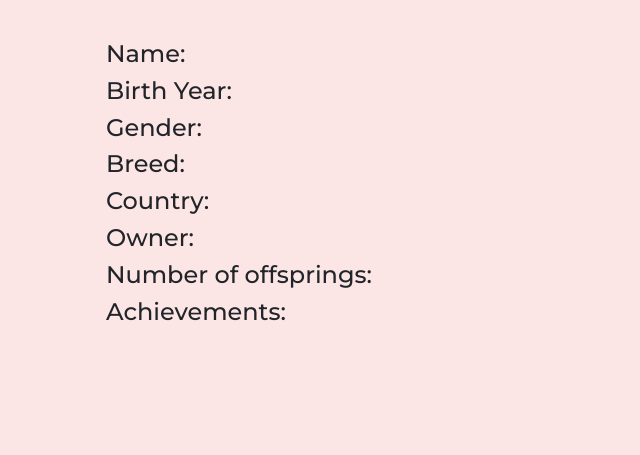
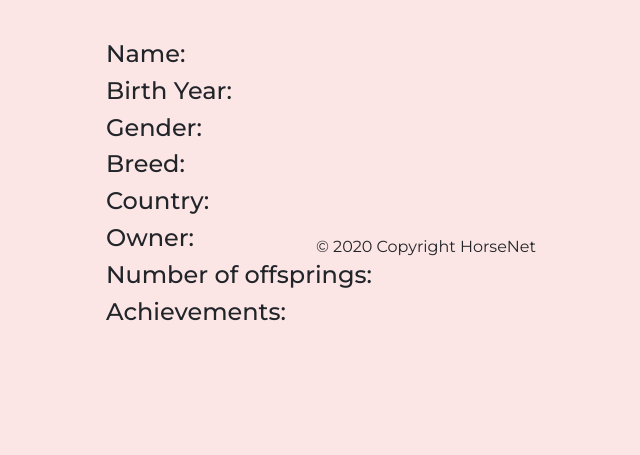
Before and after one commit to cirruselli/Data-Centric-Development-Milestone-Project, a Flask app: page /balegro in a window 1280 px wide. Shown: the part 525-980 px from the top of the page, without its empty margins (214-854 px from the left). Run offline with Flask 2, Linux system fonts and the light colour scheme; some libraries are stand-ins or nearby versions.

Commit message:
Add footer to base.html

```diff
--- a/templates/base.html
+++ b/templates/base.html
@@ -69,8 +69,15 @@
 			</div>
 		</nav>
 	</header>
+
     {% block content %}
     {% endblock %}
+
+    <footer>
+		<div class="footer-copyright text-center fixed-bottom py-3">© 2020 Copyright HorseNet
+		</div>
+	</footer>
+
 
     <script src="https://code.jquery.com/jquery-3.5.1.slim.min.js" integrity="sha384-DfXdz2htPH0lsSSs5nCTpuj/zy4C+OGpamoFVy38MVBnE+IbbVYUew+OrCXaRkfj" crossorigin="anonymous"></script>
     <script src="https://cdn.jsdelivr.net/npm/bootstrap@4.5.3/dist/js/bootstrap.bundle.min.js" integrity="sha384-ho+j7jyWK8fNQe+A12Hb8AhRq26LrZ/JpcUGGOn+Y7RsweNrtN/tE3MoK7ZeZDyx" crossorigin="anonymous"></script>
```
